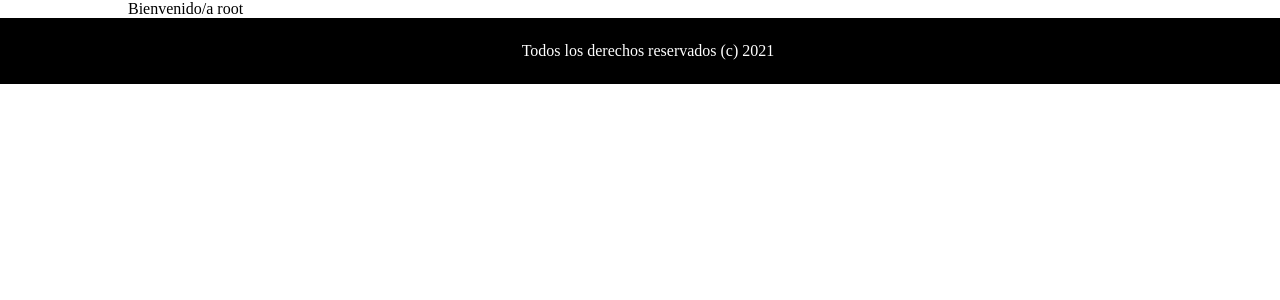
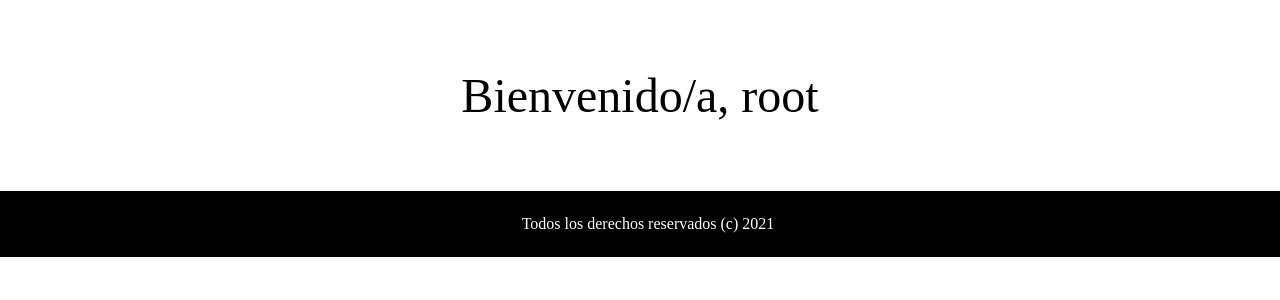
Before and after one commit to guillermoenti/entienda, a PHP site: page / in a window 1280 px wide. Shown: the part 87-387 px from the top of the page. Run offline with PHP 8.4, Linux system fonts and the light colour scheme; a user stored in the database is signed in; data comes from the database, SQL or seed files in the repository.

Commit message:
Pues si que hacia falta otro commit

```diff
--- a/admin.php
+++ b/admin.php
@@ -128,7 +128,7 @@ $content = <<<EOD
 
 <script>
 document.getElementById("id_group").selectedIndex = {$prod["id_group"]}-1;
-document.getElementById("id_engine").selectedIndex = {$prod["id_engine_version"]}-1;
+document.getElementById("id_engine").selectedIndex = {$prod["id_engine_version"]};
 </script>
 
 EOD;
--- a/estilo.css
+++ b/estilo.css
@@ -49,6 +49,12 @@ display:flex;
 flex-direction:column;
 }
 
+#greeting{
+font-size:48px;
+display:flex;
+justify-content:center;
+padding:20px;
+}
 
 footer{
 text-align:center;
--- a/index.php
+++ b/index.php
@@ -33,7 +33,9 @@ else{
 	$res = $conn->query($query);
 	$user = $res->fetch_assoc();
 
-	$content = "Bienvenido/a ".$user["user"];
+	$content = <<<EOD
+	<p id="greeting">Bienvenido/a, {$user["user"]}</p>
+	EOD;
 
 }
 showHeader($title);
```
